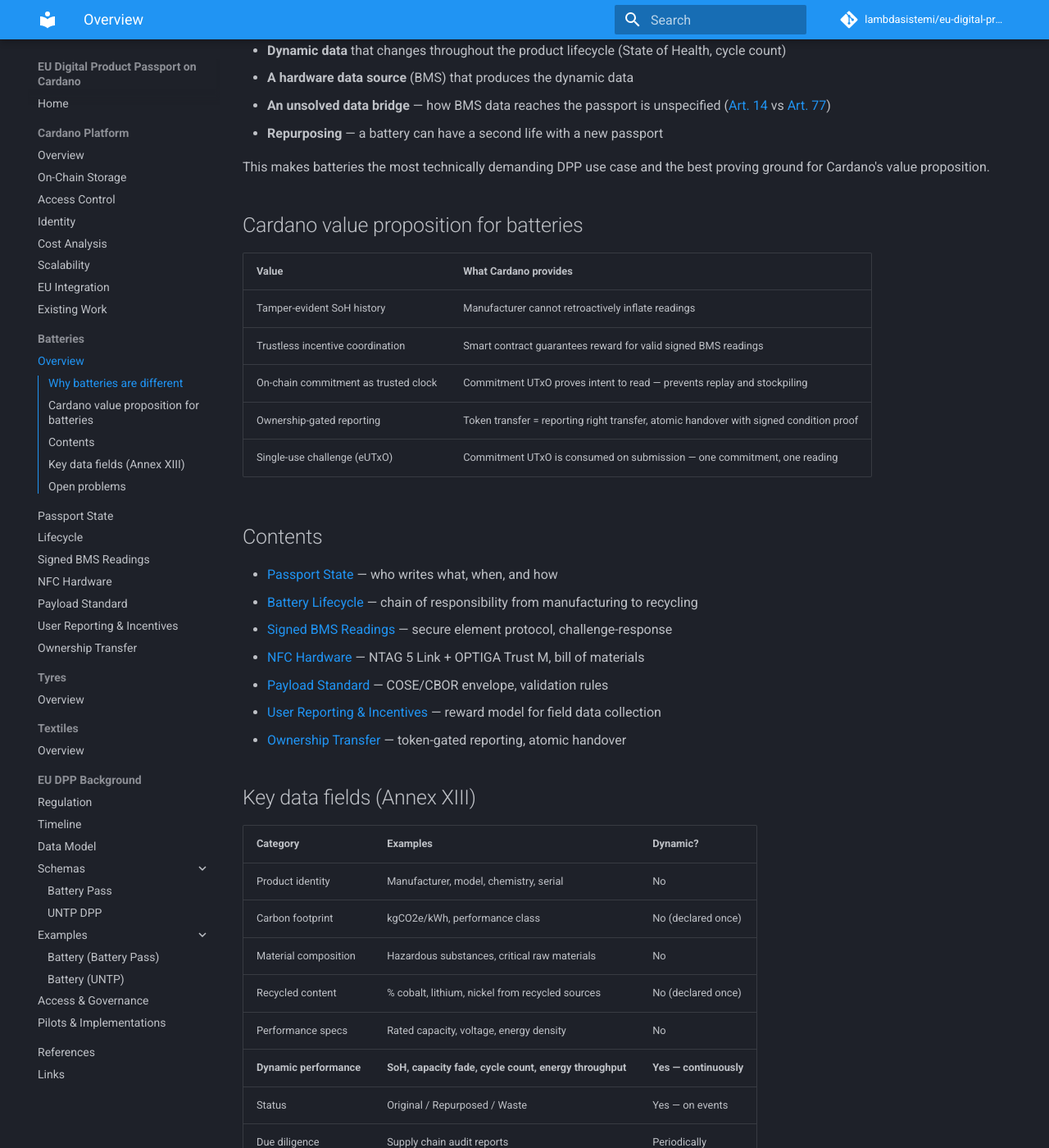
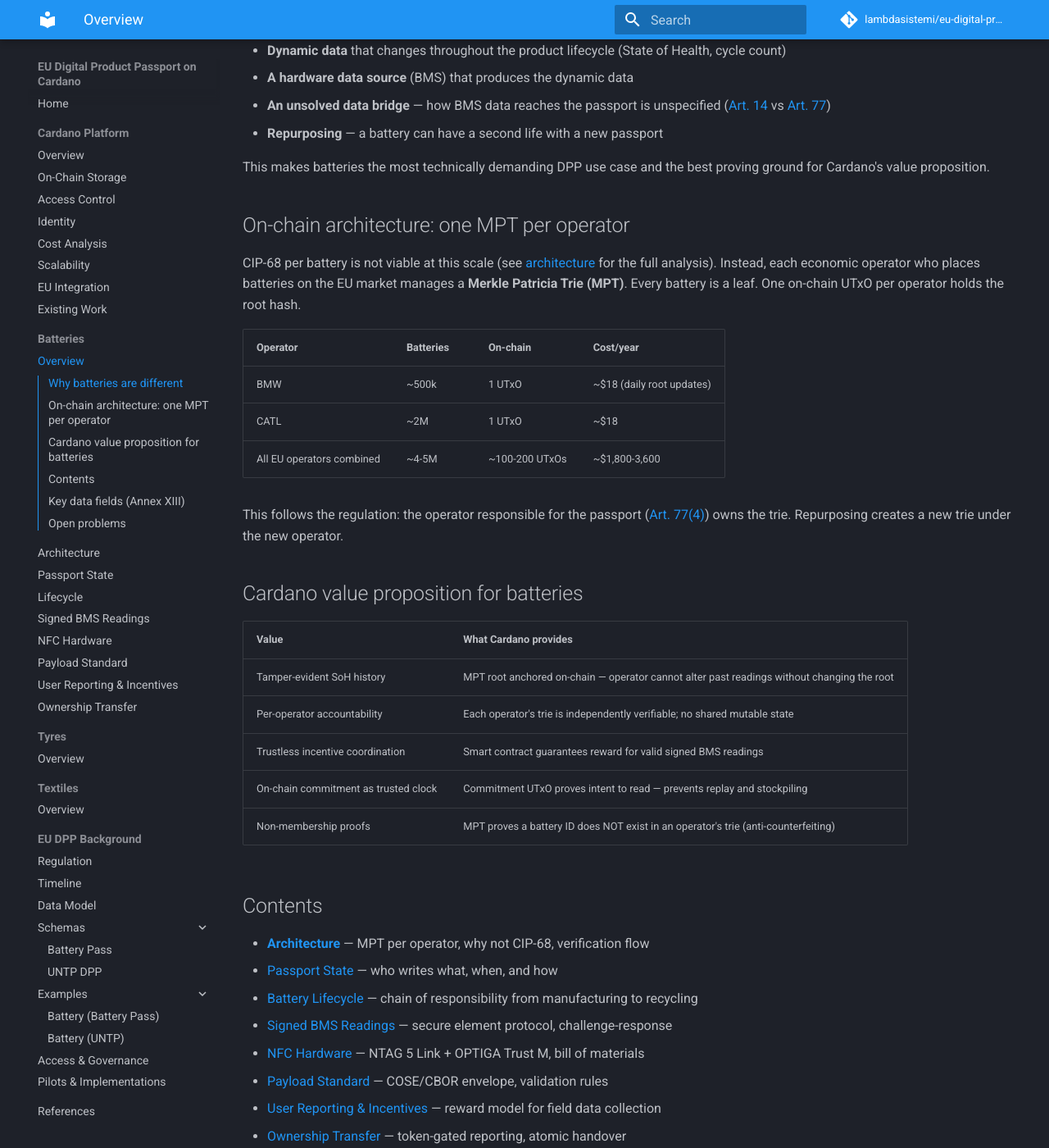
Before and after one commit to lambdasistemi/eu-digital-product-passport, an MkDocs documentation site: the page built from docs/sectors/batteries/index.md, in a window 1280 px wide and 1400 px high, scrolled down 473 px. Shown: the whole window at 82% size. Built offline with MkDocs 1.6.1 and Material for MkDocs 9.7.7, drawn with Linux system fonts in a browser that asks for light colours; comment, search, counter and statistics services are not loaded.

Commit message:
feat: battery architecture — one MPT per responsible operator, not CIP-68
CIP-68 per battery is not viable at ~4-5M batteries/year (6-10M ADA
locked in deposits annually). Replace with Merkle Patricia Trie per
economic operator: BMW owns one trie, CATL another. Each battery is
a leaf. One on-chain UTxO per operator holds the root hash.

This maps directly to Art. 77(4) responsibility model. Repurposing
creates a new trie under the new operator. Total on-chain cost for
the entire EU battery market: ~$1,800-3,600/year.

```diff
--- a/docs/sectors/batteries/index.md
+++ b/docs/sectors/batteries/index.md
@@ -20,18 +20,31 @@
 
 This makes batteries the most technically demanding DPP use case and the best proving ground for Cardano's value proposition.
 
+## On-chain architecture: one MPT per operator
+
+CIP-68 per battery is not viable at this scale (see [architecture](architecture.md) for the full analysis). Instead, each economic operator who places batteries on the EU market manages a **Merkle Patricia Trie (MPT)**. Every battery is a leaf. One on-chain UTxO per operator holds the root hash.
+
+| Operator | Batteries | On-chain | Cost/year |
+|----------|-----------|----------|-----------|
+| BMW | ~500k | 1 UTxO | ~$18 (daily root updates) |
+| CATL | ~2M | 1 UTxO | ~$18 |
+| All EU operators combined | ~4-5M | ~100-200 UTxOs | ~$1,800-3,600 |
+
+This follows the regulation: the operator responsible for the passport ([Art. 77(4)](../references.md#bat-art77-4)) owns the trie. Repurposing creates a new trie under the new operator.
+
 ## Cardano value proposition for batteries
 
 | Value | What Cardano provides |
 |-------|----------------------|
-| Tamper-evident SoH history | Manufacturer cannot retroactively inflate readings |
+| Tamper-evident SoH history | MPT root anchored on-chain — operator cannot alter past readings without changing the root |
+| Per-operator accountability | Each operator's trie is independently verifiable; no shared mutable state |
 | Trustless incentive coordination | Smart contract guarantees reward for valid signed BMS readings |
 | On-chain commitment as trusted clock | Commitment UTxO proves intent to read — prevents replay and stockpiling |
-| Ownership-gated reporting | Token transfer = reporting right transfer, atomic handover with signed condition proof |
-| Single-use challenge (eUTxO) | Commitment UTxO is consumed on submission — one commitment, one reading |
+| Non-membership proofs | MPT proves a battery ID does NOT exist in an operator's trie (anti-counterfeiting) |
 
 ## Contents
 
+- [**Architecture**](architecture.md) — MPT per operator, why not CIP-68, verification flow
 - [Passport State](state.md) — who writes what, when, and how
 - [Battery Lifecycle](lifecycle.md) — chain of responsibility from manufacturing to recycling
 - [Signed BMS Readings](signed-bms.md) — secure element protocol, challenge-response
--- a/mkdocs.yml
+++ b/mkdocs.yml
@@ -43,6 +43,7 @@
     - Existing Work: cardano/existing-work.md
   - Batteries:
     - Overview: sectors/batteries/index.md
+    - Architecture: sectors/batteries/architecture.md
     - Passport State: sectors/batteries/state.md
     - Lifecycle: sectors/batteries/lifecycle.md
     - Signed BMS Readings: sectors/batteries/signed-bms.md
```
Also changed, not shown: docs/sectors/batteries/architecture.md (added, +168 -0 lines).
